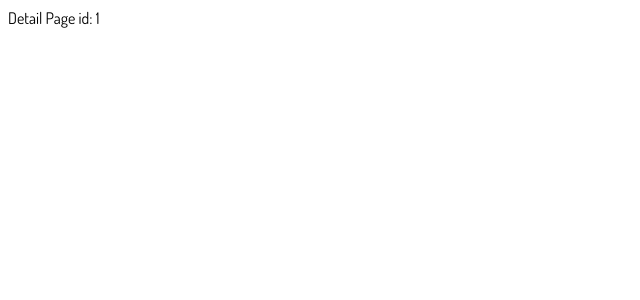
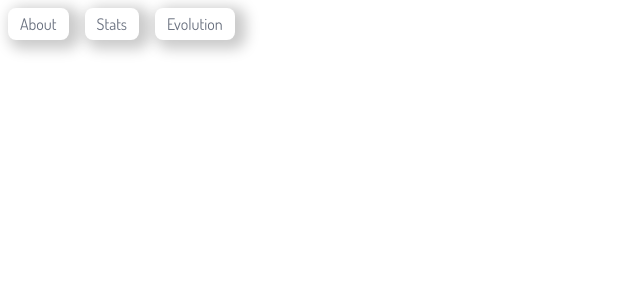
Before and after one commit to chloeskim/pokedex-app, a React (Create React App) app: page /1 in a window 1280 px wide. Shown: the top 300 px of the page, without its empty margins (0-640 px from the left). Built offline with nearby package versions, Linux system fonts and the light colour scheme.

Commit message:
feat: add tabs to show the information on pokemon
about | stats | evolution

```diff
--- /dev/null
+++ b/src/components/Tabs.tsx
@@ -0,0 +1,74 @@
+import React from 'react';
+import styled from '@emotion/styled';
+import { type Color } from '../types';
+import { mapColorToHex } from './../utils';
+
+const List = styled.ul`
+  list-style: none;
+  margin: 0;
+  padding: 0;
+  display: flex;
+`;
+
+const ListItem = styled.li`
+  /* space between ListItems */
+  & + & {
+    margin-left: 16px;
+  }
+`;
+
+const TabButton = styled.button<{ active?: boolean; color: string }>`
+  margin: 0;
+  border-radius: 8px;
+  box-shadow: 6px 4px 14px 5px rgba(0, 0, 0, 0.21);
+  padding: 6px 12px;
+  background-color: #fff;
+  border: none;
+  font-size: 16px;
+  color: ${({ active, color }) => (active ?? false ? color : '#6B7280')};
+`;
+
+interface Props {
+  tab: 'about' | 'stats' | 'evolution';
+  onClick: (tab: 'about' | 'stats' | 'evolution') => void;
+  color?: Color;
+}
+
+const Tabs: React.FC<Props> = ({ tab, onClick, color }) => {
+  return (
+    <List>
+      <ListItem
+        onClick={() => {
+          onClick('about');
+        }}
+      >
+        <TabButton active={tab === 'about'} color={mapColorToHex(color?.name)}>
+          About
+        </TabButton>
+      </ListItem>
+      <ListItem
+        onClick={() => {
+          onClick('stats');
+        }}
+      >
+        <TabButton active={tab === 'stats'} color={mapColorToHex(color?.name)}>
+          Stats
+        </TabButton>
+      </ListItem>
+      <ListItem
+        onClick={() => {
+          onClick('evolution');
+        }}
+      >
+        <TabButton
+          active={tab === 'evolution'}
+          color={mapColorToHex(color?.name)}
+        >
+          Evolution
+        </TabButton>
+      </ListItem>
+    </List>
+  );
+};
+
+export default Tabs;
--- a/src/pages/DetailPage.tsx
+++ b/src/pages/DetailPage.tsx
@@ -1,14 +1,25 @@
 // Detail view of selected Pokemon
-import React from 'react';
+import React, { useState } from 'react';
 import { useParams } from 'react-router-dom';
+import Tabs from '../components/Tabs';
 
 interface Params {
   id: string;
 }
 
+type Tab = 'about' | 'stats' | 'evolution';
+
 const DetailPage: React.FC = () => {
   const { id } = useParams<Params | any>();
-  return <div>Detail Page id: {id}</div>;
+  const [selectedTab, setSelectedTab] = useState<Tab>('about');
+  const handleClick = (tab: Tab) => {
+    setSelectedTab(tab);
+  };
+  return (
+    <div>
+      <Tabs tab={selectedTab} onClick={handleClick} />
+    </div>
+  );
 };
 
 export default DetailPage;
```
